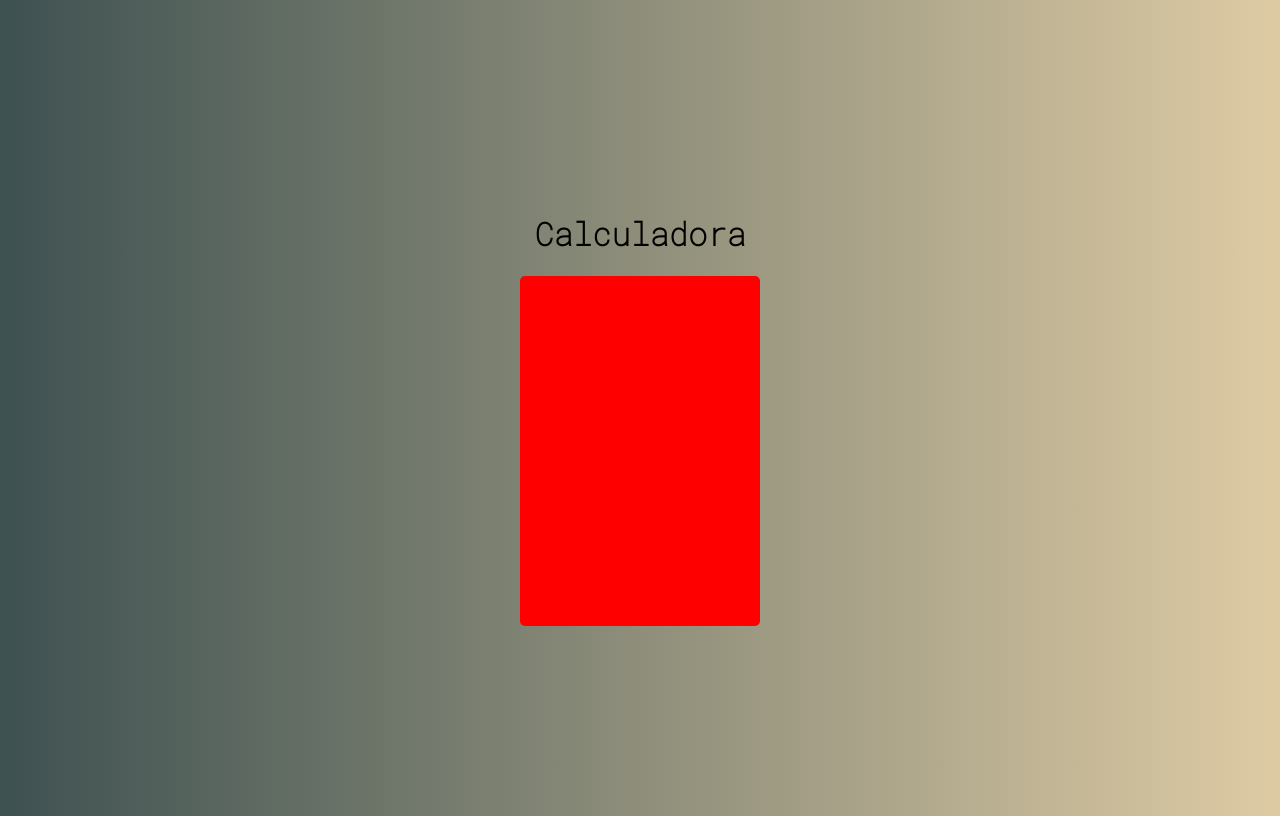
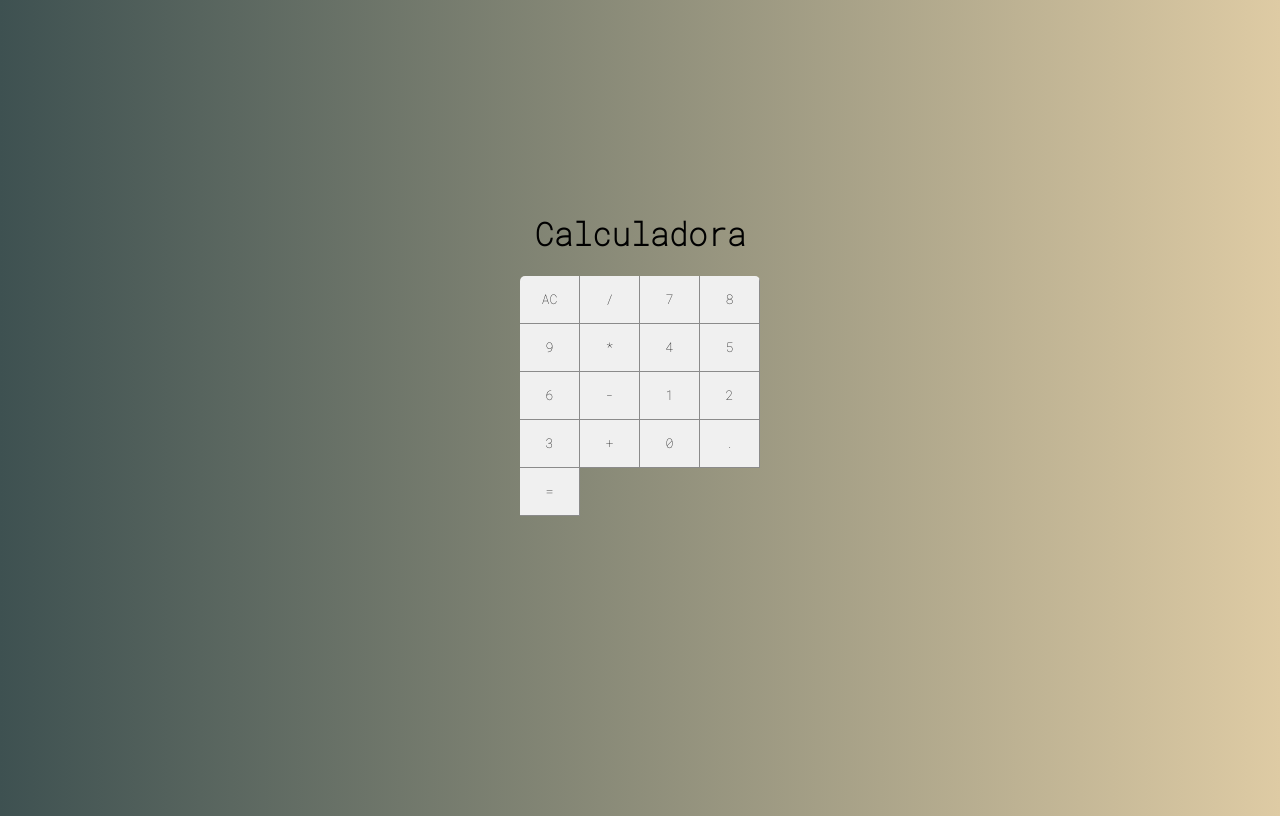
Before and after one commit to kiszewski/Calculator, a React (Create React App) app in the folder calculator/: page / in a window 1280 px wide. Built offline with nearby package versions, Linux system fonts and the light colour scheme.

Commit message:
added buttons

```diff
--- /dev/null
+++ b/calculator/src/components/Button.css
@@ -0,0 +1,12 @@
+/* uso de variaveis */
+:root {
+    --bg-button: #f0f0f0;
+    --border-button: #8b8b8b;
+}
+
+.button {
+    background-color: var(--bg-button);
+    border: none;
+    border-right: solid 1px var(--border-button);
+    border-bottom: solid 1px var(--border-button);
+}
--- /dev/null
+++ b/calculator/src/components/Button.jsx
@@ -0,0 +1,5 @@
+import React from 'react'
+import './Button.css'
+
+export default props =>
+    <button className="button">{props.label}</button>
--- a/calculator/src/main/Calculator.css
+++ b/calculator/src/main/Calculator.css
@@ -2,5 +2,10 @@
     height: 350px;
     width: 240px;
     border-radius: 5px;
-    background-color: red;  /* temporario */
+    overflow: hidden;
+    font-size: 1.4em;
+
+    display: grid;
+    grid-template-columns: 25% 25% 25% 25%;
+    grid-template-rows: 48px 48px 48px 48px 48px;
 }
--- a/calculator/src/main/Calculator.jsx
+++ b/calculator/src/main/Calculator.jsx
@@ -1,11 +1,28 @@
 import React, { Component } from 'react'
 import './Calculator.css'
+import Button from '../components/Button'
 
 export default class Calculator extends Component {
     render() {
         return (
             <div className="calculator">
-
+                <Button label="AC" />
+                <Button label="/" />
+                <Button label="7" />
+                <Button label="8" />
+                <Button label="9" />
+                <Button label="*" />
+                <Button label="4" />
+                <Button label="5" />
+                <Button label="6" />
+                <Button label="-" />
+                <Button label="1" />
+                <Button label="2" />
+                <Button label="3" />
+                <Button label="+" />
+                <Button label="0" />
+                <Button label="." />
+                <Button label="=" />
             </div>
         )
     }
```
